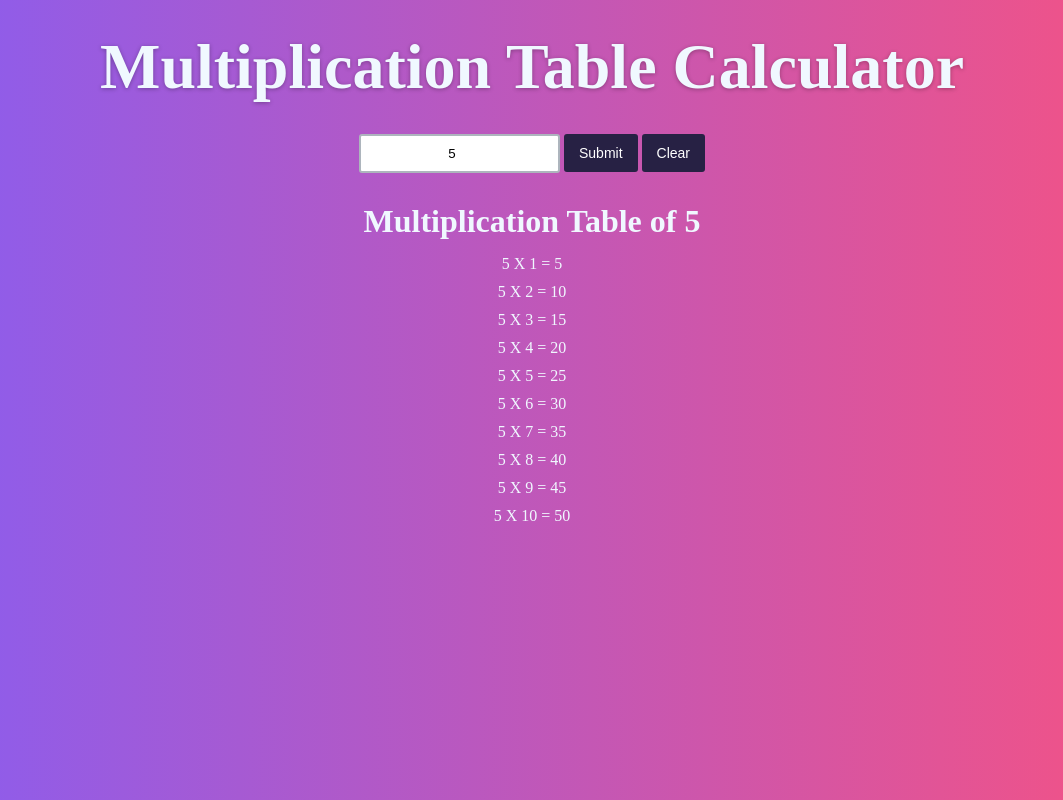
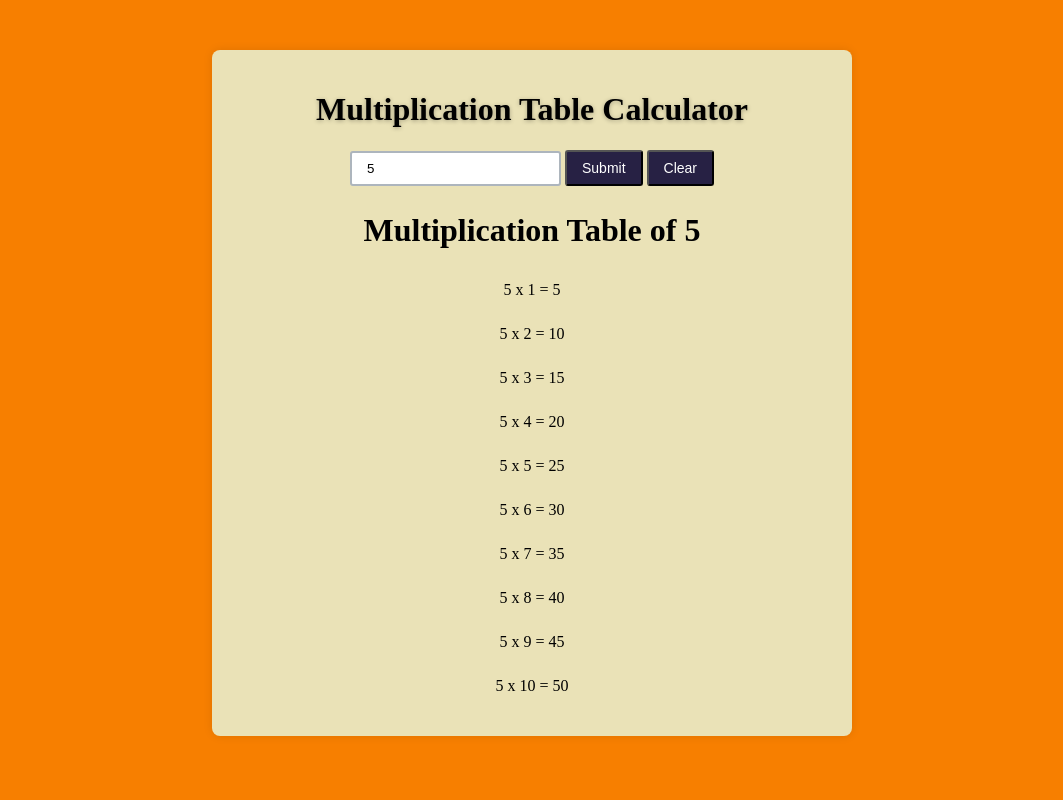
Before and after one commit to AbdulRehmanT/Multiplication-Table-Calculator, a plain HTML site: page index.html in a window 1280 px wide. Both pictures are taken after typing "5" into the empty fields and a click on the button "Submit". Shown: the whole page, without its empty margins (108-1171 px from the left). Drawn offline with Linux system fonts and the light colour scheme.

Commit message:
CSS Styled Changed And Some Javascript Added and Deleted!

```diff
--- a/app.js
+++ b/app.js
@@ -1,28 +1,26 @@
 function generate() {
-  const multiplierInput = document.getElementById("multiplier");
-  const multiplier = multiplierInput.value;
-  let multiply = Number(multiplier);
+  let multiply = document.getElementById("multiplier").value;
+  multiply = Number(multiply);
 
-  const tableResult = document.getElementById("tableResult");
-  const resultHeading = document.createElement("h2"); // Create h2 element
+  let tableResult = document.getElementById("tableResult");
+  tableResult.innerHTML = "";
+
+  const resultHeading = document.createElement("h2");
   resultHeading.textContent = `Multiplication Table of ${multiply}`;
-  tableResult.innerHTML = "";
   tableResult.appendChild(resultHeading);
 
-  if (multiplier > -1) {
+  if (multiply > -1) {
     for (let i = 1; i <= 10; i++) {
-      const para = document.createElement("p");
-
-      para.textContent = `${multiply} X ${i} = ${multiply * i}`;
-      tableResult.appendChild(para);
+      const multiplyResult = document.createElement("p");
+      multiplyResult.textContent = `${multiply} x ${i} = ${multiply * i}`;
+      tableResult.appendChild(multiplyResult);
     }
-  }
-  else{
-    alert('Enter positive no:')
+  } else {
+    alert("Invalid Number! Please Enter Positive Number.");
   }
 }
 
 function clearTable() {
-    const tableResult = document.getElementById("tableResult");
-    tableResult.innerHTML = "";
+  const tableResult = document.getElementById("tableResult");
+  tableResult.innerHTML = "";
 }
--- a/index.html
+++ b/index.html
@@ -9,8 +9,8 @@
 </head>
 
 <body>
-    <h1>Multiplication Table Calculator</h1>
-    <div class="main" >
+    <div class="container flex">
+        <h1>Multiplication Table Calculator</h1>
         <div id="tableInput" class="part-one">
             <label for="">
                 <input type="number" id="multiplier" placeholder="Enter Number" required>
--- a/style.css
+++ b/style.css
@@ -1,14 +1,35 @@
-* {
+body {
     margin: 0;
-    padding: 10px;
+    padding: 0;
+    background-color: #f77f00;
     box-sizing: border-box;
     text-align: center;
 }
 
-body {
-    background-image: linear-gradient(90deg, #885DF1 0%, #F65282 100%);
-    color: aliceblue;
+.container {
+    max-width: 600px;
+    margin: 50px auto;
+    background-color: #eae2b7;
+    padding: 20px;
+    border-radius: 8px;
+    box-shadow: 0 0 10px rgba(0, 0, 0, 0.1);
+    flex-direction: column  ;
+}
 
+button {
+    border-radius: 3px;
+    background: #272144;
+    text-decoration: none;
+    color: #fff;
+    font-size: 14px;
+    padding: 8px 15px;
+}
+
+input {
+    border-radius: 3px;
+    border: 2px solid #adb5bd;
+    padding: 8px 15px;
+    min-width: auto;
 }
 
 .flex {
@@ -17,33 +38,12 @@ body {
     justify-content: center;
 }
 
-
 h1 {
-    font-size: 8vh;
     text-shadow: 0px 1px 4px rgba(0, 0, 0, 0.3);
 }
 
 h2 {
     font-size: 4vh;
-    /* background-color: aliceblue;
-    border-radius: 3px ; */
-}
-
-button {
-    border-radius: 3px;
-    background: #272144;
-    text-decoration: none;
-    color: #fff;
-    font-size: 14px;
-    line-height: 22px;
-    padding: 8px 15px;
-    border: none;
-}
-
-input {
-    border-radius: 3px;
-    border: 2px solid #adb5bd;
-    appearance: none;
 }
 
 p {
```
